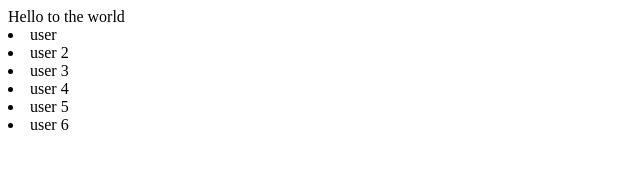
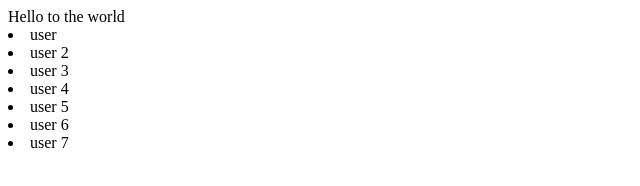
Before and after one commit to suyog-patil-21/test-action, a website: page web/index.html in a window 1280 px wide. Shown: the full height of the page, 0-640 px from the left. Drawn offline with Linux system fonts and the light colour scheme.

Commit message:
change web

```diff
--- a/web/index.html
+++ b/web/index.html
@@ -14,6 +14,7 @@
       <li>user 4</li>
       <li>user 5</li>
       <li>user 6</li>
+      <li>user 7</li>
     </div>
   </body>
 </html>
```
